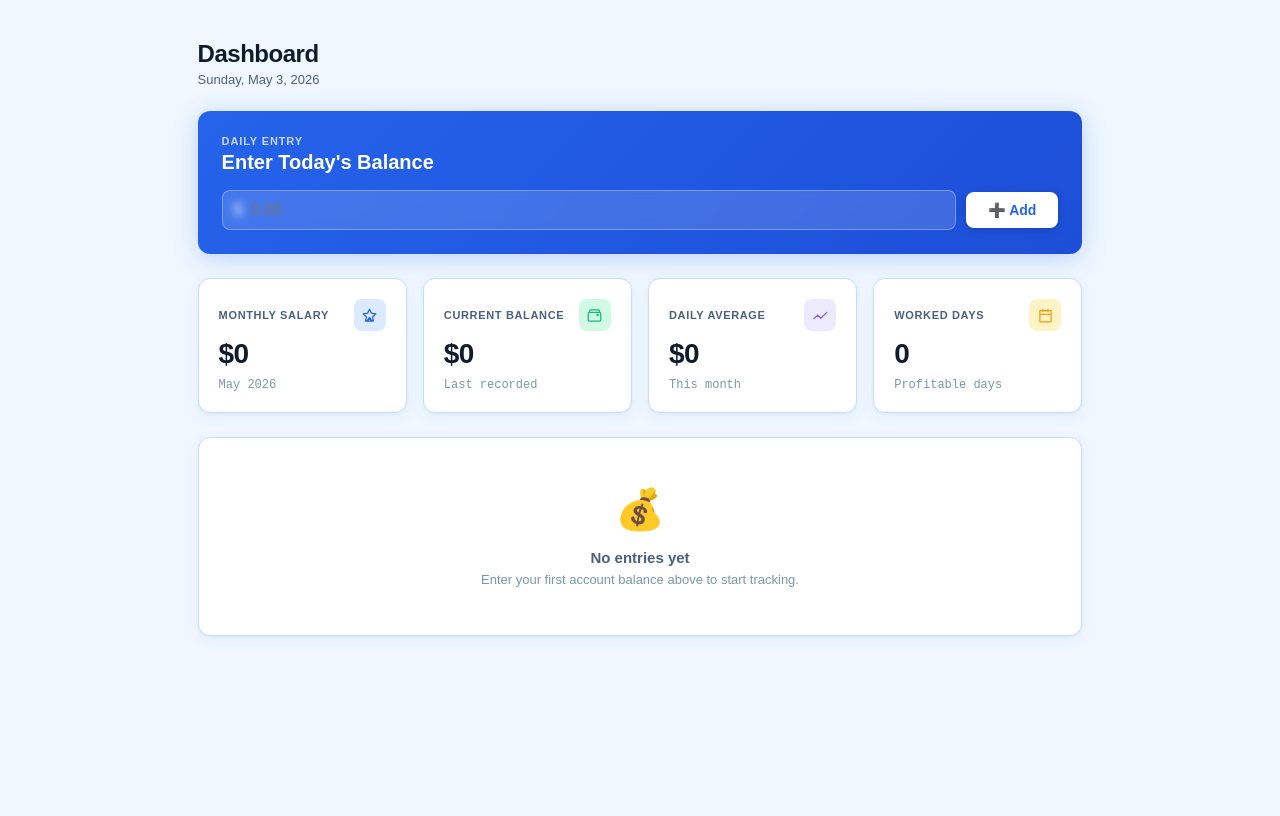
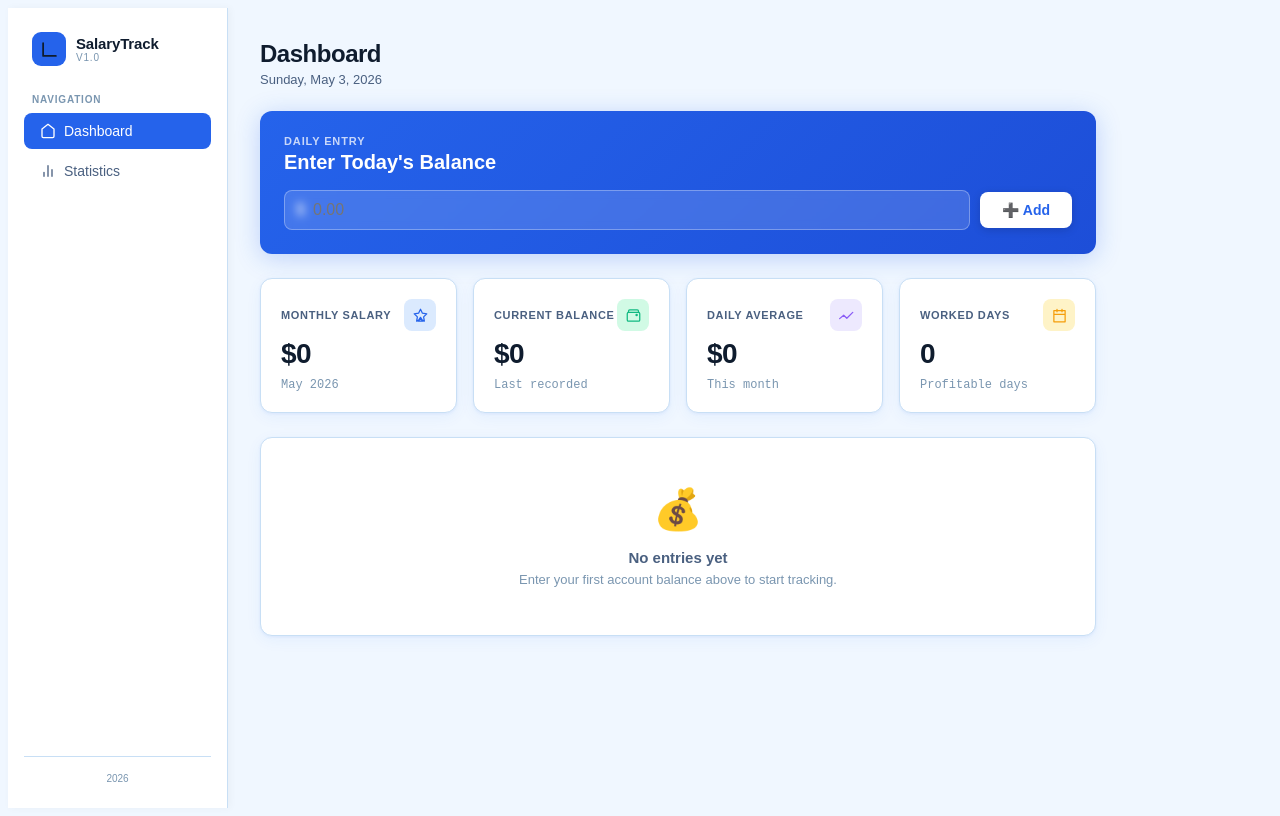
Before and after one commit to jonnyy04/Income-Analyzer, a React (Vite) app in the folder IncomeAnalyzer/: page / in a window 1280 px wide. Built offline with nearby package versions, Linux system fonts and the light colour scheme.

Commit message:
feat: Add page navigation between Dashboard and Statistics

```diff
--- a/IncomeAnalyzer/src/App.jsx
+++ b/IncomeAnalyzer/src/App.jsx
@@ -1,18 +1,32 @@
 import { useState } from "react";
 import "./App.css";
+import Sidebar from "./components/Sidebar";
 import DashboardPage from "./pages/DashboardPage";
+import StatisticsPage from "./pages/StatisticsPage";
+import { createEntry } from "./utils/helpers";
 
 function App() {
 	const [entries, setEntries] = useState([]);
+	const [page, setPage] = useState("dashboard");
 
-	function handleAddEntry(newEntry) {
+	function handleAddEntry(balance) {
+		const newEntry = createEntry(entries, parseFloat(balance));
 		setEntries([...entries, newEntry]);
 	}
 
+	function handleDeleteEntry(id) {
+		setEntries(entries.filter((e) => e.id !== id));
+	}
+
 	return (
-		<main style={{ maxWidth: "70%", margin: "0 auto", padding: "2rem 0" }}>
-			<DashboardPage entries={entries} onAdd={handleAddEntry} />
-		</main>
+		<div style={{ display: "flex", minHeight: "100vh", background: "var(--color-bg)" }}>
+			<Sidebar page={page} setPage={setPage} />
+
+			<main style={{ flex: 1, padding: "2rem", maxWidth: 900, overflowX: "hidden" }}>
+				{page === "dashboard" && <DashboardPage entries={entries} onAdd={handleAddEntry} />}
+				{page === "statistics" && <StatisticsPage entries={entries} onDelete={handleDeleteEntry} />}
+			</main>
+		</div>
 	);
 }
 
--- /dev/null
+++ b/IncomeAnalyzer/src/components/Sidebar.jsx
@@ -0,0 +1,117 @@
+import Icon from "./Icon";
+
+export default function Sidebar({ page, setPage }) {
+	return (
+		<aside
+			style={{
+				width: 220,
+				background: "var(--color-surface)",
+				borderRight: "1px solid var(--color-border)",
+				padding: "1.5rem 1rem",
+				display: "flex",
+				flexDirection: "column",
+				gap: 4,
+				position: "sticky",
+				top: 0,
+				height: "100vh",
+				flexShrink: 0,
+				boxShadow: "2px 0 8px rgba(0,0,0,0.04)",
+			}}
+		>
+			{/* Logo */}
+			<div style={{ padding: "0 8px", marginBottom: "1.5rem" }}>
+				<div style={{ display: "flex", alignItems: "center", gap: 10 }}>
+					<div
+						style={{
+							width: 34,
+							height: 34,
+							borderRadius: 9,
+							background: "var(--color-blue)",
+							display: "flex",
+							alignItems: "center",
+							justifyContent: "center",
+						}}
+					>
+						<Icon name="chart" size={17} strokeWidth={2.5} />
+					</div>
+					<div>
+						<div style={{ fontWeight: 700, fontSize: 15, letterSpacing: "-0.01em", color: "var(--color-text)" }}>SalaryTrack</div>
+						<div
+							style={{
+								fontSize: 10,
+								color: "var(--color-text3)",
+								textTransform: "uppercase",
+								letterSpacing: "0.08em",
+							}}
+						>
+							v1.0
+						</div>
+					</div>
+				</div>
+			</div>
+
+			{/* Nav label */}
+			<div
+				style={{
+					fontSize: 10,
+					textTransform: "uppercase",
+					letterSpacing: "0.08em",
+					color: "var(--color-text3)",
+					fontWeight: 600,
+					padding: "0 8px",
+					marginBottom: 4,
+				}}
+			>
+				Navigation
+			</div>
+
+			<button
+				style={{
+					display: "flex",
+					alignItems: "center",
+					gap: 8,
+					padding: "10px 16px",
+					borderRadius: 8,
+					cursor: "pointer",
+					fontSize: 14,
+					fontWeight: 500,
+					transition: "all 0.2s",
+					border: "none",
+					background: page === "dashboard" ? "var(--color-blue)" : "transparent",
+					color: page === "dashboard" ? "white" : "var(--color-text2)",
+					fontFamily: "DM Sans, sans-serif",
+				}}
+				onClick={() => setPage("dashboard")}
+			>
+				<Icon name="dashboard" size={16} />
+				Dashboard
+			</button>
+			<button
+				style={{
+					display: "flex",
+					alignItems: "center",
+					gap: 8,
+					padding: "10px 16px",
+					borderRadius: 8,
+					cursor: "pointer",
+					fontSize: 14,
+					fontWeight: 500,
+					transition: "all 0.2s",
+					border: "none",
+					background: page === "statistics" ? "var(--color-blue)" : "transparent",
+					color: page === "statistics" ? "white" : "var(--color-text2)",
+					fontFamily: "DM Sans, sans-serif",
+				}}
+				onClick={() => setPage("statistics")}
+			>
+				<Icon name="stats" size={16} />
+				Statistics
+			</button>
+
+			{/* Footer */}
+			<div style={{ marginTop: "auto", paddingTop: "1rem", borderTop: "1px solid var(--color-border)" }}>
+				<div style={{ fontSize: 10, color: "var(--color-text3)", textAlign: "center" }}>{new Date().getFullYear()}</div>
+			</div>
+		</aside>
+	);
+}
--- /dev/null
+++ b/IncomeAnalyzer/src/pages/StatisticsPage.jsx
@@ -0,0 +1,58 @@
+export default function StatisticsPage({ entries = [], onDelete }) {
+	if (entries.length === 0) {
+		return (
+			<div style={{ textAlign: "center", padding: "2rem 0", color: "var(--color-text3)" }}>
+				<div style={{ fontSize: 28, marginBottom: "0.5rem" }}>📊</div>
+				<p>No data yet</p>
+			</div>
+		);
+	}
+
+	return (
+		<div>
+			<h2 style={{ color: "var(--color-text)", marginBottom: "1.5rem", fontSize: 24 }}>All Entries</h2>
+			{[...entries].reverse().map((entry) => (
+				<div
+					key={entry.id}
+					style={{
+						display: "flex",
+						justifyContent: "space-between",
+						alignItems: "center",
+						padding: "1rem",
+						background: "var(--color-surface)",
+						border: "1px solid var(--color-border)",
+						borderRadius: "12px",
+						marginBottom: "0.75rem",
+					}}
+				>
+					<div>
+						<p style={{ color: "var(--color-text)", fontWeight: 500 }}>{entry.date}</p>
+						<p style={{ color: "var(--color-text2)", fontSize: 12 }}>Balance: ${entry.balance.toFixed(2)}</p>
+					</div>
+					<div style={{ display: "flex", alignItems: "center", gap: "1rem" }}>
+						<span
+							style={{
+								color: entry.dailyProfit > 0 ? "var(--color-green)" : "var(--color-text2)",
+								fontWeight: 600,
+							}}
+						>
+							{entry.dailyProfit > 0 ? "+" : ""}${entry.dailyProfit.toFixed(2)}
+						</span>
+						<button
+							onClick={() => onDelete(entry.id)}
+							style={{
+								border: "none",
+								background: "transparent",
+								color: "var(--color-text2)",
+								cursor: "pointer",
+								fontSize: 16,
+							}}
+						>
+							🗑️
+						</button>
+					</div>
+				</div>
+			))}
+		</div>
+	);
+}
```
